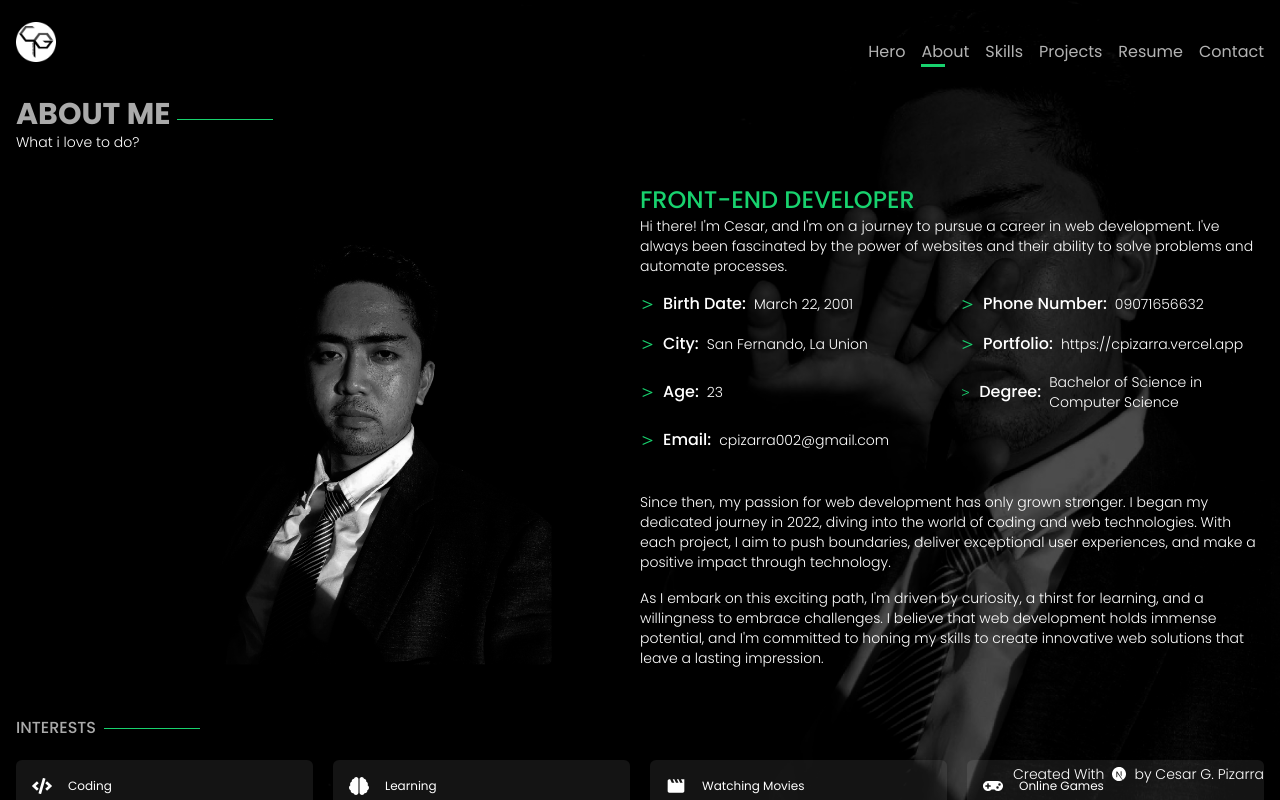
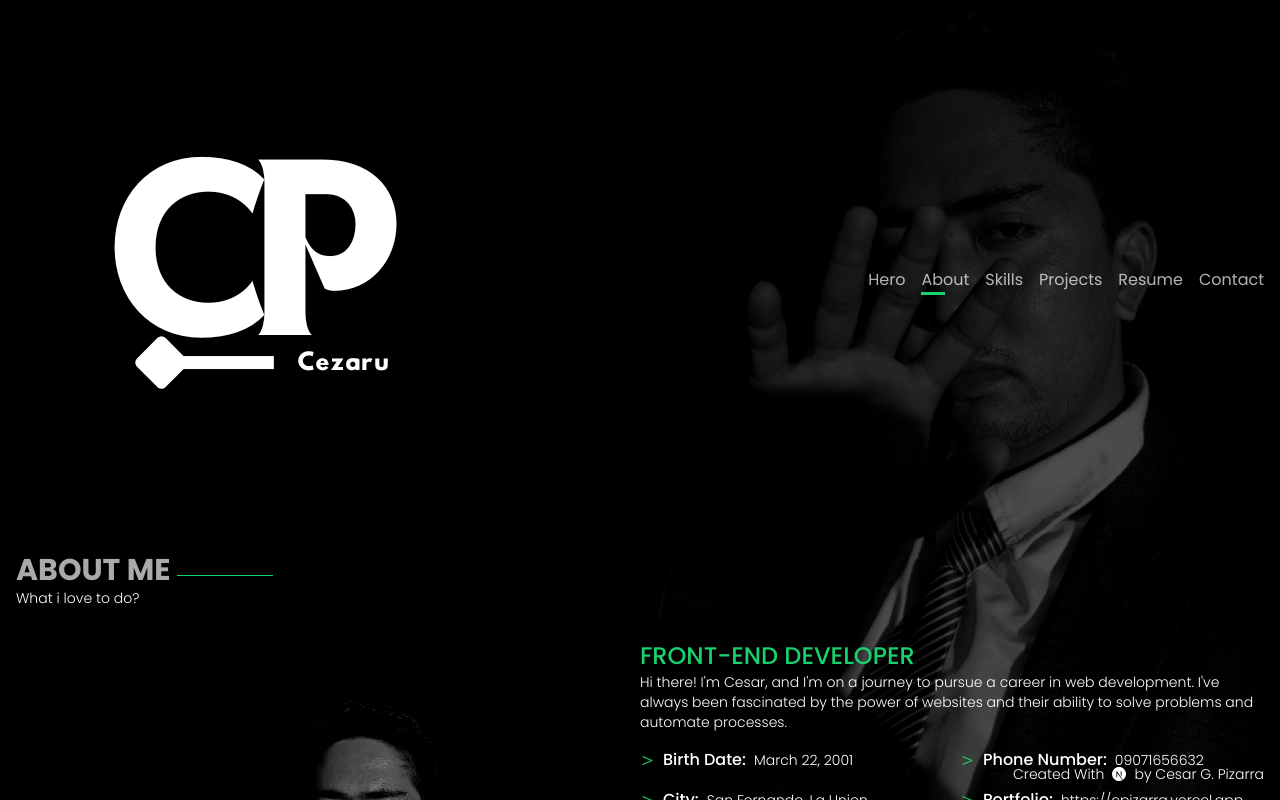
Before and after one commit to cesarpizarra/dark-portfolio, a Next.js app: page /about in a window 1280 px wide. Shown: the top 800 px of the page. Built offline with nearby package versions, Linux system fonts and the light colour scheme.

Commit message:
update logo

```diff
--- a/app/components/Wrapper.jsx
+++ b/app/components/Wrapper.jsx
@@ -10,7 +10,13 @@ const Wrapper = ({ children }) => {
         <div className="flex items-center justify-between">
           <Link href="/">
             <div className="cursor-pointer">
-              <Image src="/logo.png" alt="logo" width="40" height="40" />
+              <Image
+                src="/my-logo.png"
+                alt="logo"
+                width="60"
+                height="60"
+                style={{ width: "auto", height: "auto" }}
+              />
             </div>
           </Link>
           <NavLinks />
```
Also changed, not shown: public/my-logo.png (added).
